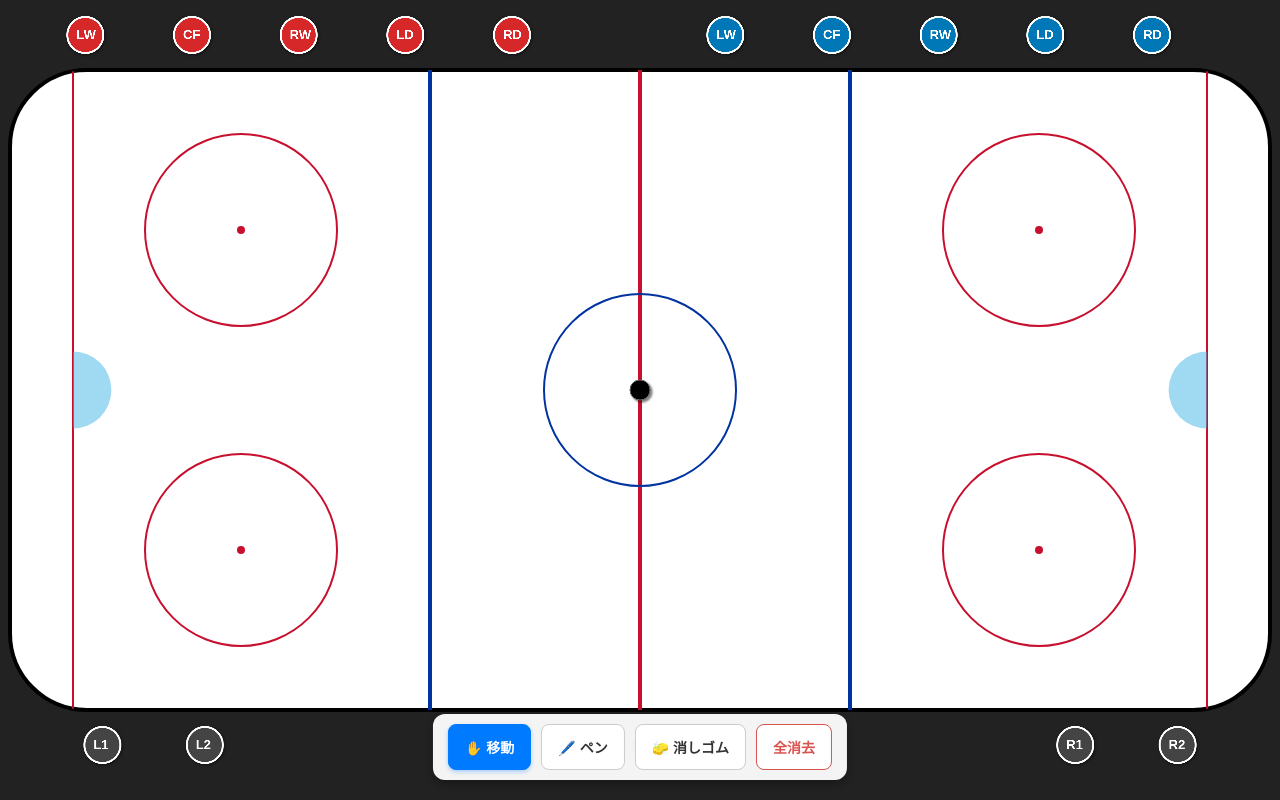
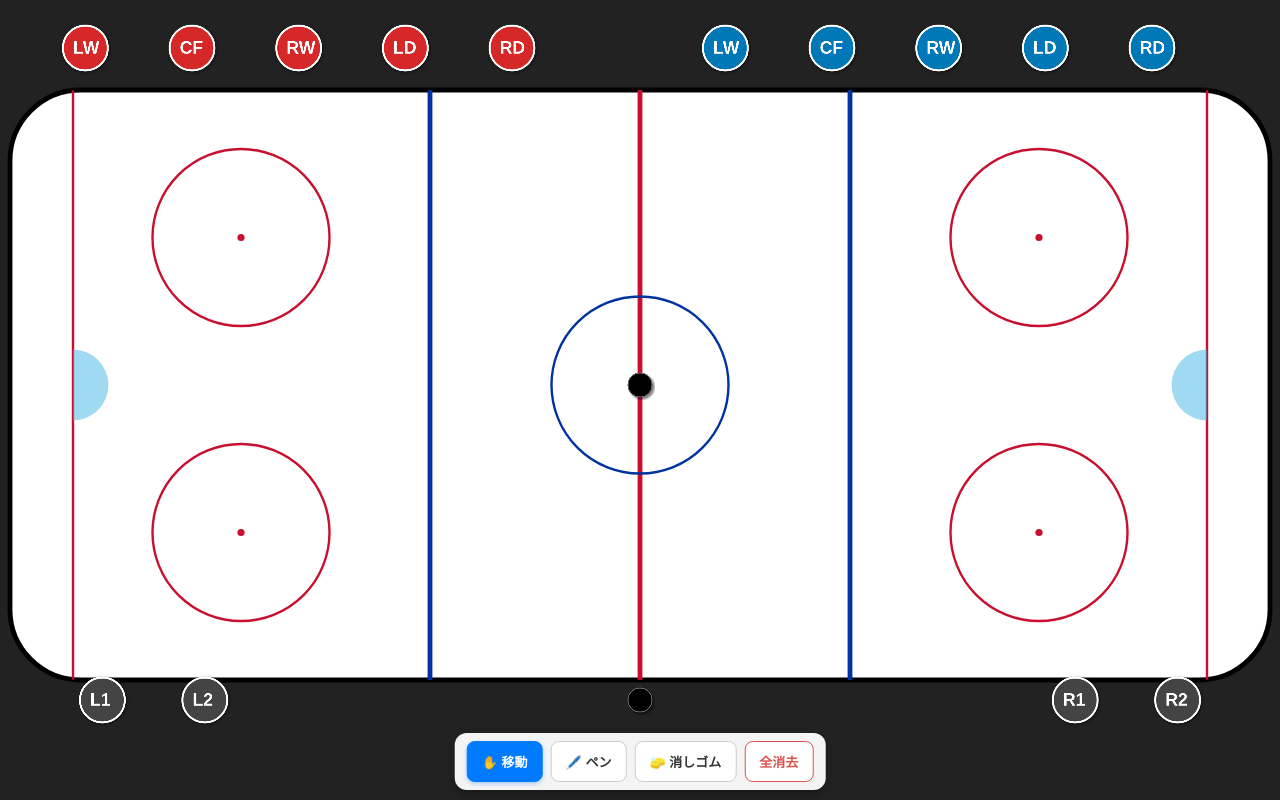
Before and after one commit to ChocoMonica/IceHockeyBoard, a plain HTML site: page index.html in a window 1280 px wide. Drawn offline with nearby package versions, Linux system fonts and the light colour scheme.

Commit message:
Update index.html

```diff
--- a/index.html
+++ b/index.html
@@ -3,7 +3,7 @@
 <head>
     <meta charset="UTF-8">
     <meta name="viewport" content="width=device-width, initial-scale=1.0, user-scalable=no">
-    <title>Hockey Board with Puck</title>
+    <title>Hockey Board Responsive</title>
     <script src="https://unpkg.com/konva@9/konva.min.js"></script>
     <style>
         body {
@@ -22,24 +22,24 @@
         }
         #toolbar {
             position: absolute;
-            bottom: 20px;
+            bottom: 10px; /* 少し詰める */
             left: 50%;
             transform: translateX(-50%);
             display: flex;
-            gap: 10px;
+            gap: 8px; /* 間隔も少し詰める */
             background: rgba(255, 255, 255, 0.95);
-            padding: 10px 15px;
+            padding: 8px 12px;
             border-radius: 12px;
             box-shadow: 0 4px 10px rgba(0,0,0,0.3);
             flex-wrap: wrap;
             justify-content: center;
             width: auto;
-            min-width: 300px;
+            min-width: 280px;
             z-index: 100;
         }
         button {
-            padding: 12px 16px;
-            font-size: 14px;
+            padding: 10px 14px;
+            font-size: 13px; /* ボタン文字も少し小さく */
             font-weight: bold;
             border: 1px solid #ccc;
             border-radius: 8px;
@@ -58,9 +58,32 @@
             color: #d9534f;
             border-color: #d9534f;
         }
+        /* スマホ縦向き警告用 */
+        #portrait-warning {
+            display: none;
+            position: fixed;
+            top: 0; left: 0; width: 100%; height: 100%;
+            background: rgba(0,0,0,0.9);
+            color: white;
+            z-index: 9999;
+            flex-direction: column;
+            align-items: center;
+            justify-content: center;
+            text-align: center;
+            font-size: 18px;
+            padding: 20px;
+        }
+        @media (orientation: portrait) {
+            #portrait-warning { display: flex; }
+        }
     </style>
 </head>
 <body>
+
+    <div id="portrait-warning">
+        <p>⚠️ 画面を横向きにしてください ⚠️</p>
+        <p>Please rotate your device</p>
+    </div>
 
     <div id="container"></div>
 
@@ -72,9 +95,24 @@
     </div>
 
     <script>
-        // --- 1. キャンバス設定 ---
+        // --- 1. サイズ計算の基準を作る ---
+        // 画面幅が変わっても比率を保つための「ユニット」を計算
         const width = window.innerWidth;
         const height = window.innerHeight;
+
+        // 基準サイズ（画面の短い方を基準にする）
+        const baseSize = Math.min(width, height);
+
+        // 各種サイズの自動計算
+        const SIZES = {
+            lineThick: baseSize * 0.006,    // 線の太さ
+            lineThin: baseSize * 0.003,     // 細い線の太さ
+            playerRadius: baseSize * 0.028, // 選手の大きさ（半径）
+            puckRadius: baseSize * 0.015,   // パックの大きさ
+            fontSize: baseSize * 0.022,     // 文字サイズ
+            benchTop: height * 0.1,         // 上ベンチの高さ
+            toolbarArea: height * 0.15      // 下のツールバーエリア
+        };
 
         const stage = new Konva.Stage({
             container: 'container',
@@ -92,16 +130,14 @@
         stage.add(drawingLayer);
         stage.add(playerLayer);
 
-        // --- 2. リンク描画とレイアウト ---
 
-        const benchHeightTop = 60;
-        const toolbarHeight = 90;
+        // --- 2. リンク描画 (レスポンシブ対応) ---
 
         const padding = 10;
         const rinkWidth = width - (padding * 2);
-        const rinkHeight = height - benchHeightTop - toolbarHeight - padding;
+        const rinkHeight = height - SIZES.benchTop - SIZES.toolbarArea - padding;
         const startX = padding;
-        const startY = benchHeightTop + padding;
+        const startY = SIZES.benchTop + padding;
 
         // 氷の面
         const ice = new Konva.Rect({
@@ -109,7 +145,7 @@
             width: rinkWidth, height: rinkHeight,
             fill: 'white',
             stroke: 'black',
-            strokeWidth: 4,
+            strokeWidth: SIZES.lineThick,
             cornerRadius: rinkHeight * 0.12,
             listening: false
         });
@@ -123,54 +159,58 @@
         });
         backgroundLayer.add(rinkGroup);
 
-        // --- ライン描画 ---
+        // --- ライン関係 ---
+        // センターライン
         rinkGroup.add(new Konva.Line({
             points: [startX + rinkWidth / 2, startY, startX + rinkWidth / 2, startY + rinkHeight],
-            stroke: '#C8102E', strokeWidth: 4
+            stroke: '#C8102E', strokeWidth: SIZES.lineThick
         }));
 
+        // ブルーライン
         const zoneWidth = rinkWidth / 3;
         rinkGroup.add(new Konva.Line({
             points: [startX + zoneWidth, startY, startX + zoneWidth, startY + rinkHeight],
-            stroke: '#0033A0', strokeWidth: 4
+            stroke: '#0033A0', strokeWidth: SIZES.lineThick
         }));
         rinkGroup.add(new Konva.Line({
             points: [startX + rinkWidth - zoneWidth, startY, startX + rinkWidth - zoneWidth, startY + rinkHeight],
-            stroke: '#0033A0', strokeWidth: 4
+            stroke: '#0033A0', strokeWidth: SIZES.lineThick
         }));
 
+        // ゴールライン
         const goalDist = rinkWidth * 0.05;
         rinkGroup.add(new Konva.Line({
             points: [startX + goalDist, startY, startX + goalDist, startY + rinkHeight],
-            stroke: '#C8102E', strokeWidth: 2
+            stroke: '#C8102E', strokeWidth: SIZES.lineThin
         }));
         rinkGroup.add(new Konva.Line({
             points: [startX + rinkWidth - goalDist, startY, startX + rinkWidth - goalDist, startY + rinkHeight],
-            stroke: '#C8102E', strokeWidth: 2
+            stroke: '#C8102E', strokeWidth: SIZES.lineThin
         }));
 
         // --- サークル関係 ---
+        // センターサークル
         rinkGroup.add(new Konva.Circle({
             x: startX + rinkWidth / 2,
             y: startY + rinkHeight / 2,
             radius: rinkHeight * 0.15,
-            stroke: '#0033A0', strokeWidth: 2
+            stroke: '#0033A0', strokeWidth: SIZES.lineThin
         }));
         rinkGroup.add(new Konva.Circle({
             x: startX + rinkWidth / 2,
             y: startY + rinkHeight / 2,
-            radius: 4, fill: '#0033A0'
+            radius: SIZES.lineThin * 1.5, fill: '#0033A0'
         }));
 
         function drawFaceoffCircle(cx, cy) {
             rinkGroup.add(new Konva.Circle({
                 x: cx, y: cy,
                 radius: rinkHeight * 0.15,
-                stroke: '#C8102E', strokeWidth: 2
+                stroke: '#C8102E', strokeWidth: SIZES.lineThin
             }));
             rinkGroup.add(new Konva.Circle({
                 x: cx, y: cy,
-                radius: 4, fill: '#C8102E'
+                radius: SIZES.lineThin * 1.5, fill: '#C8102E'
             }));
         }
 
@@ -184,6 +224,7 @@
         drawFaceoffCircle(circleX_Right, circleY_Top);
         drawFaceoffCircle(circleX_Right, circleY_Bottom);
 
+        // ゴールクリーズ
         rinkGroup.add(new Konva.Arc({
             x: startX + goalDist,
             y: startY + rinkHeight / 2,
@@ -204,15 +245,18 @@
         }));
 
 
-        // --- 3. 選手・レフェリー マグネット ---
+        // --- 3. 選手・レフェリー (サイズ自動計算) ---
         function addPlayer(x, y, color, label) {
             const group = new Konva.Group({
                 x: x, y: y,
                 draggable: true,
             });
 
+            // 円の大きさ計算
+            const r = SIZES.playerRadius;
+
             const circle = new Konva.Circle({
-                radius: 18,
+                radius: r,
                 fill: color,
                 stroke: 'white',
                 strokeWidth: 2,
@@ -224,13 +268,14 @@
 
             const text = new Konva.Text({
                 text: label,
-                fontSize: 13,
+                fontSize: SIZES.fontSize,
                 fill: 'white',
                 fontStyle: 'bold',
                 align: 'center',
                 verticalAlign: 'middle',
-                offsetX: 9,
-                offsetY: 6,
+                // 中心合わせ計算
+                offsetX: SIZES.fontSize * 0.7,
+                offsetY: SIZES.fontSize * 0.45,
             });
 
             group.add(circle);
@@ -241,21 +286,25 @@
 
             playerLayer.add(group);
 
+            // キャッシュサイズも動的に
+            const cacheSize = r * 2 + 10;
             group.cache({
                 pixelRatio: 3,
-                x: -25, y: -25, width: 50, height: 50
+                x: -r - 5, y: -r - 5, width: cacheSize, height: cacheSize
             });
         }
 
-        // --- パック追加関数 ---
+        // --- パック (サイズ自動計算) ---
         function addPuck(x, y) {
             const group = new Konva.Group({
                 x: x, y: y,
                 draggable: true,
             });
 
+            const r = SIZES.puckRadius;
+
             const puck = new Konva.Circle({
-                radius: 10, // 選手より小さく
+                radius: r,
                 fill: 'black',
                 stroke: '#666',
                 strokeWidth: 1,
@@ -272,10 +321,10 @@
 
             playerLayer.add(group);
 
-            // パックもキャッシュして軽量化
+            const cacheSize = r * 2 + 6;
             group.cache({
                 pixelRatio: 3,
-                x: -15, y: -15, width: 30, height: 30
+                x: -r - 3, y: -r - 3, width: cacheSize, height: cacheSize
             });
         }
 
@@ -284,21 +333,23 @@
         const playerPositions = ['LW', 'CF', 'RW', 'LD', 'RD'];
         const halfWidth = width / 2;
         const playerStep = halfWidth / 6;
+        const playerY = SIZES.benchTop * 0.6; // ベンチエリアの中央
 
         // 赤チーム
         playerPositions.forEach((pos, index) => {
             const x = playerStep * (index + 0.8);
-            addPlayer(x, 35, '#d62828', pos);
+            addPlayer(x, playerY, '#d62828', pos);
         });
 
         // 青チーム
         playerPositions.forEach((pos, index) => {
             const x = halfWidth + (playerStep * (index + 0.8));
-            addPlayer(x, 35, '#0077b6', pos);
+            addPlayer(x, playerY, '#0077b6', pos);
         });
 
-        // レフェリー & パック
-        const refY = height - 55;
+        // レフェリー & パック位置
+        // ツールバーの上側、画面下から少し浮かせた位置
+        const refY = height - SIZES.toolbarArea + 20;
 
         // 左審判
         const leftRefs = ['L1', 'L2'];
@@ -314,15 +365,12 @@
             addPlayer(x, refY, '#444444', pos);
         });
 
-        // ★ パック配置 ★
-        // 1. センターフェイスオフスポット
+        // パック配置
         addPuck(startX + rinkWidth / 2, startY + rinkHeight / 2);
-
-        // 2. 予備（ツールバーの上、審判の真ん中あたり）
         addPuck(width * 0.5, refY);
 
 
-        // --- 4. ペンと消しゴムの実装 ---
+        // --- 4. ペンと消しゴム ---
         let isPaint = false;
         let mode = 'drag';
         let lastLine;
@@ -333,8 +381,6 @@
                 mode = m;
                 updateButtons();
                 const isDraggable = (mode === 'drag');
-
-                // パックも含めてすべてのマグネットの操作可否を切り替え
                 playerLayer.find('Group').forEach(g => g.draggable(isDraggable));
             });
         });
@@ -351,9 +397,12 @@
             isPaint = true;
             const pos = stage.getPointerPosition();
 
+            // 線の太さも画面サイズに連動させる
+            const penWidth = mode === 'pen' ? SIZES.lineThick : SIZES.playerRadius * 1.5;
+
             lastLine = new Konva.Line({
                 stroke: mode === 'pen' ? 'black' : '#222',
-                strokeWidth: mode === 'pen' ? 3 : 30,
+                strokeWidth: penWidth,
                 globalCompositeOperation: mode === 'pen' ? 'source-over' : 'destination-out',
                 points: [pos.x, pos.y],
                 lineCap: 'round',
@@ -381,6 +430,17 @@
             drawingLayer.batchDraw();
         });
 
+        // ★★★ レスポンシブ対応の肝 ★★★
+        // 画面サイズが変わったり、スマホを回転させた時に
+        // ページを再読み込みしてレイアウトを直す処理
+        window.addEventListener("resize", function() {
+            // 文字入力中などでキーボードが出ただけの時はリロードしない判定などを入れるのが本格的ですが
+            // 簡易的に「横幅が大きく変わったらリロード」とします
+            if (Math.abs(window.innerWidth - width) > 100) {
+                location.reload();
+            }
+        });
+
     </script>
 </body>
 </html>
```
